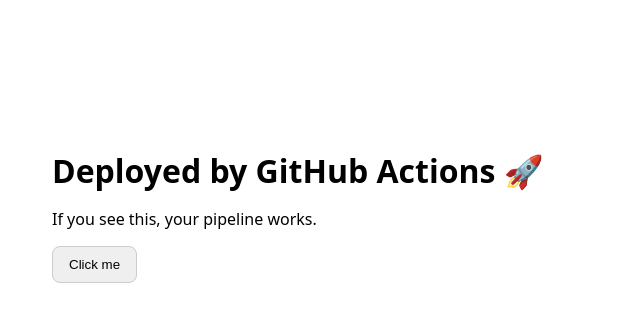
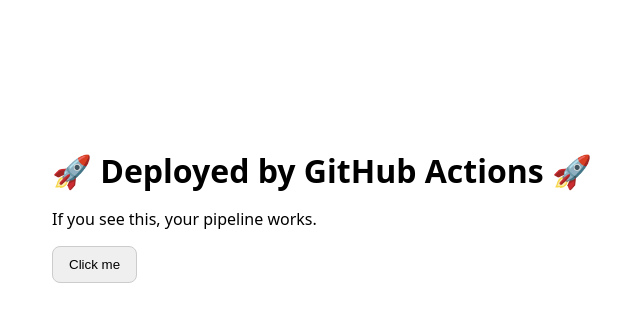
Before and after one commit to f-parmoo/cicd-lab, a plain HTML site: page index.html in a window 1280 px wide. Shown: the whole page, without its empty margins (228-868 px from the left). Drawn offline with Linux system fonts and the light colour scheme.

Commit message:
feat: update index file

```diff
--- a/index.html
+++ b/index.html
@@ -8,7 +8,7 @@
   </head>
   <body>
     <main>
-      <h1>Deployed by GitHub Actions 🚀</h1>
+      <h1>🚀 Deployed by GitHub Actions 🚀</h1>
       <p id="message">If you see this, your pipeline works.</p>
       <button id="btn">Click me</button>
     </main>
```
